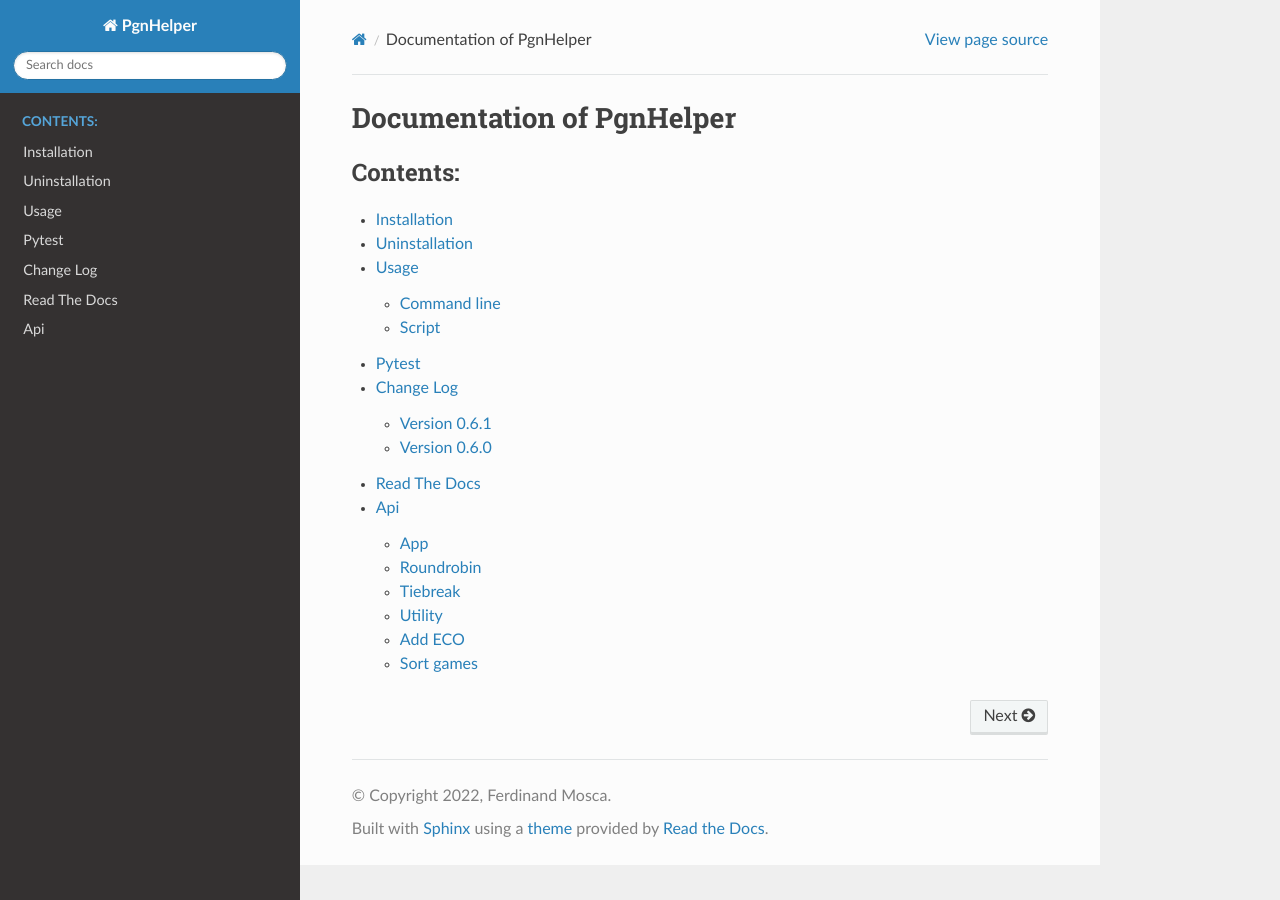
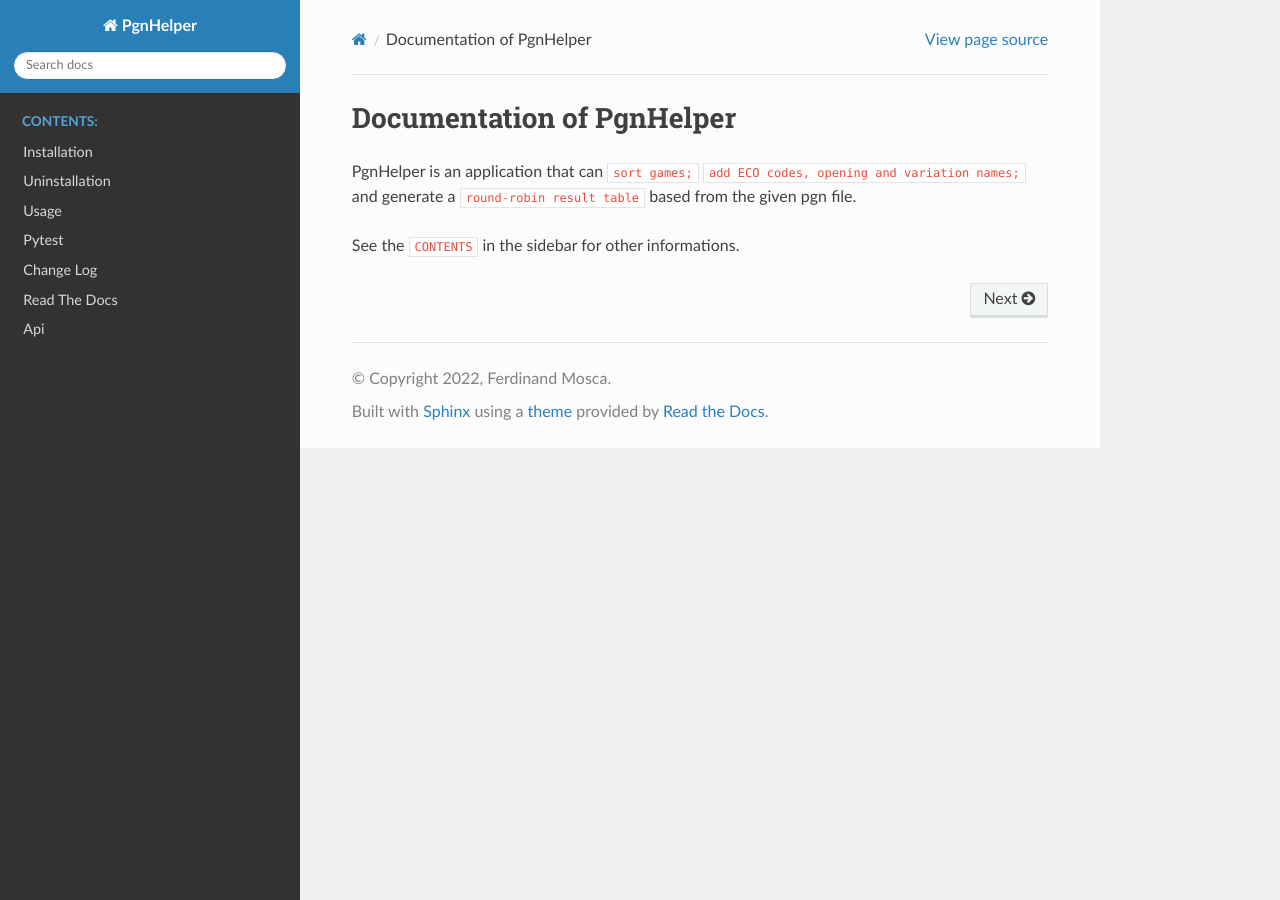
Before and after one commit to fsmosca/pgnhelper, a Sphinx documentation site: the page built from docs/index.rst, in a window 1280 px wide. Built offline with Sphinx 7.4.7 and the Read the Docs theme 2.0.0, drawn with Linux system fonts in a browser that asks for light colours.

Commit message:
Update index.rst

```diff
--- a/docs/index.rst
+++ b/docs/index.rst
@@ -4,11 +4,17 @@
    contain the root `toctree` directive.
 
 Documentation of PgnHelper
-=====================================
+==========================
+
+PgnHelper is an application that can ``sort games;`` ``add ECO codes, opening and variation
+names;`` and generate a ``round-robin result table`` based from the given pgn file.
+
+See the ``CONTENTS`` in the sidebar for other informations.
 
 .. toctree::
    :maxdepth: 2
    :caption: Contents:
+   :hidden:
 
    installation
    uninstallation
```
